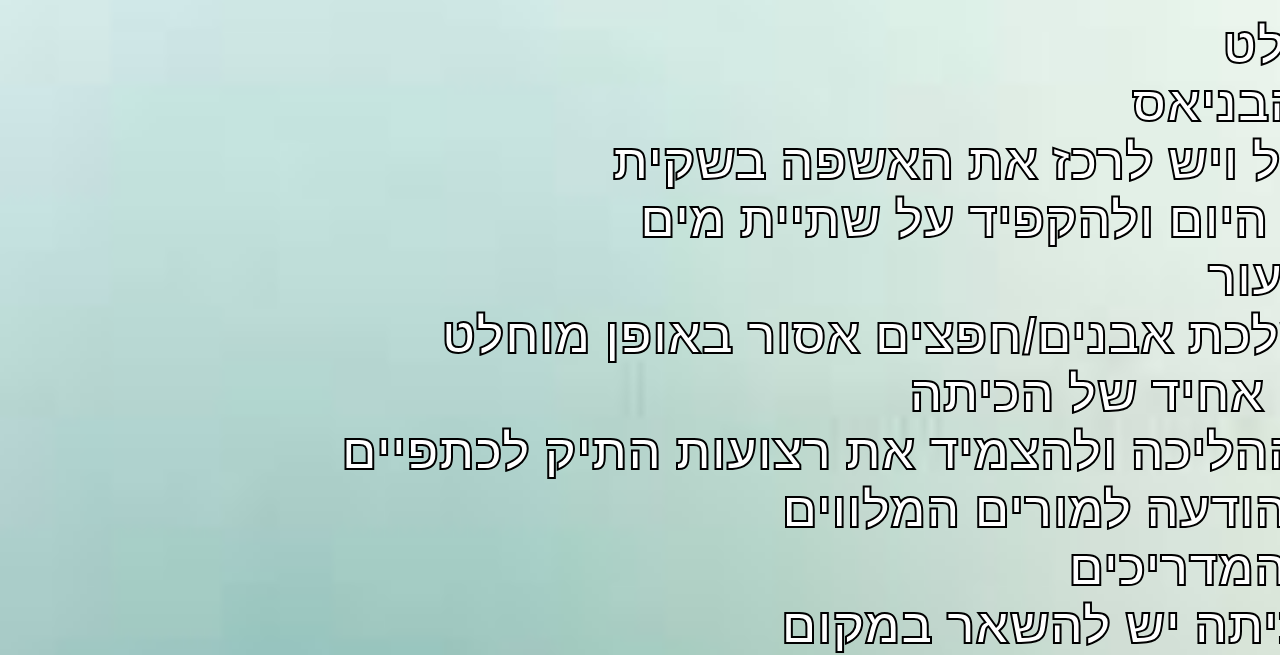
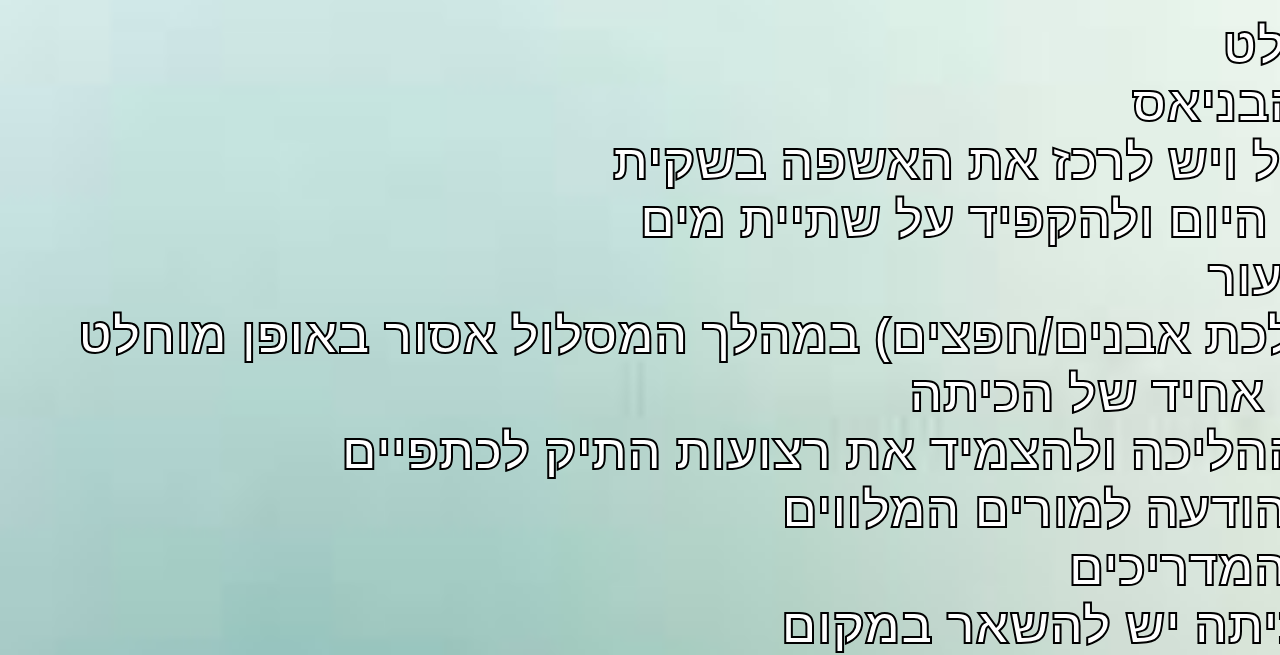
Before and after one commit to sagiv23/trip, a plain HTML site: page day2.html in a window 1280 px wide. Shown: the part 248-903 px from the top of the page. Drawn offline with nearby package versions, Linux system fonts and the light colour scheme.

Commit message:
Add files via upload

```diff
--- a/day2.html
+++ b/day2.html
@@ -37,7 +37,7 @@
         אין להשליך פסולת במסלול ויש לרכז את האשפה בשקית •<br>
         חובה לחבוש כובע במהלך היום ולהקפיד על שתיית מים •<br>
         יש למרוח קרם הגנה על העור •<br>
-        מגע פיזי (כמו דחיפות)/השלכת אבנים/חפצים אסור באופן מוחלט •<br>
+        מגע פיזי (כמו דחיפות/השלכת אבנים/חפצים) במהלך המסלול אסור באופן מוחלט •<br>
         יש להקפיד על קצב הליכה אחיד של הכיתה •<br>
         יש לקשור היטב את נעלי ההליכה ולהצמיד את רצועות התיק לכתפיים •<br>
         אין לעזוב את הכיתה ללא הודעה למורים המלווים •<br>
```
Also changed, not shown: day1.html (+1 -1 lines), img/example2.png, img/example3.png, img/example4.png.
